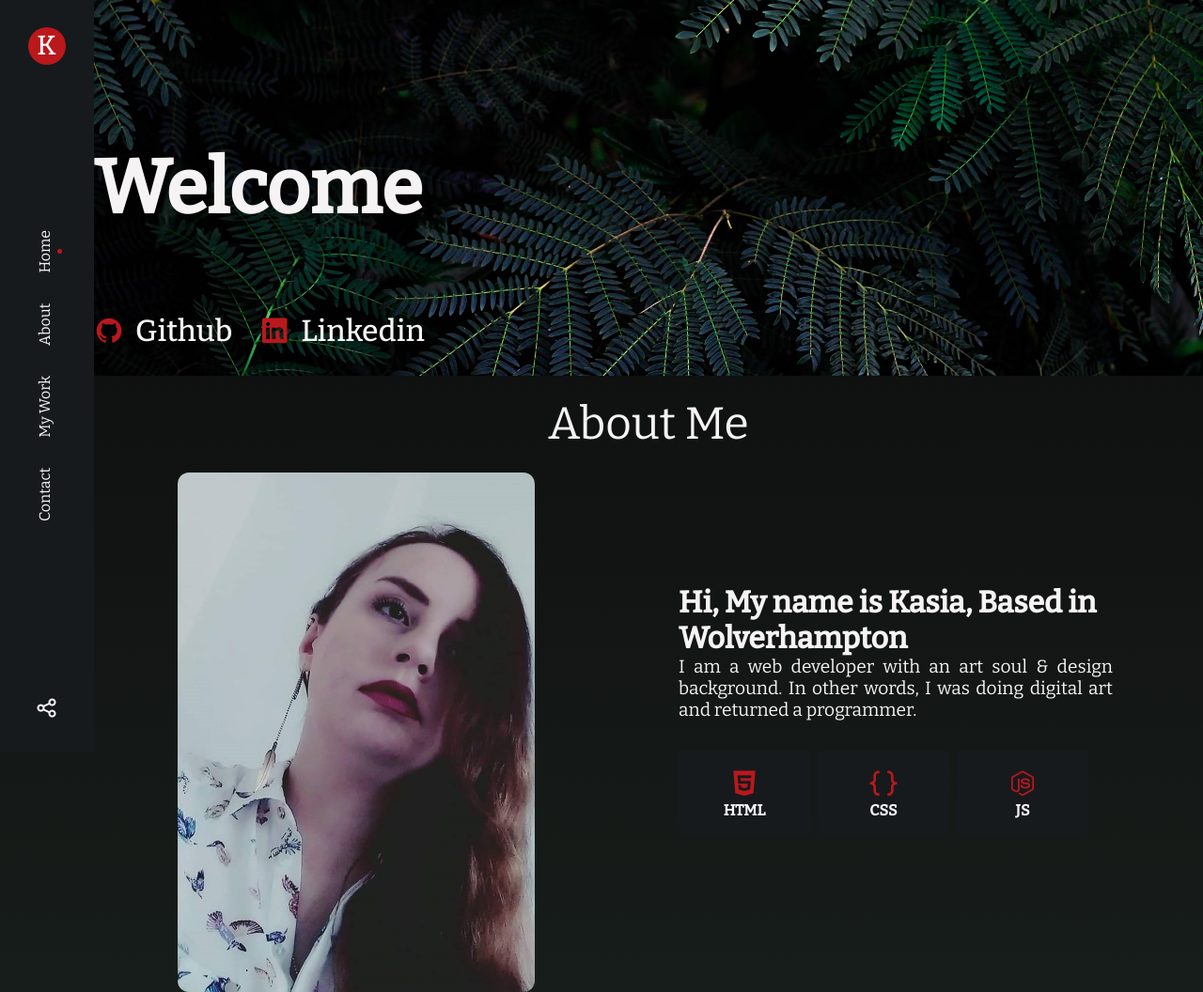
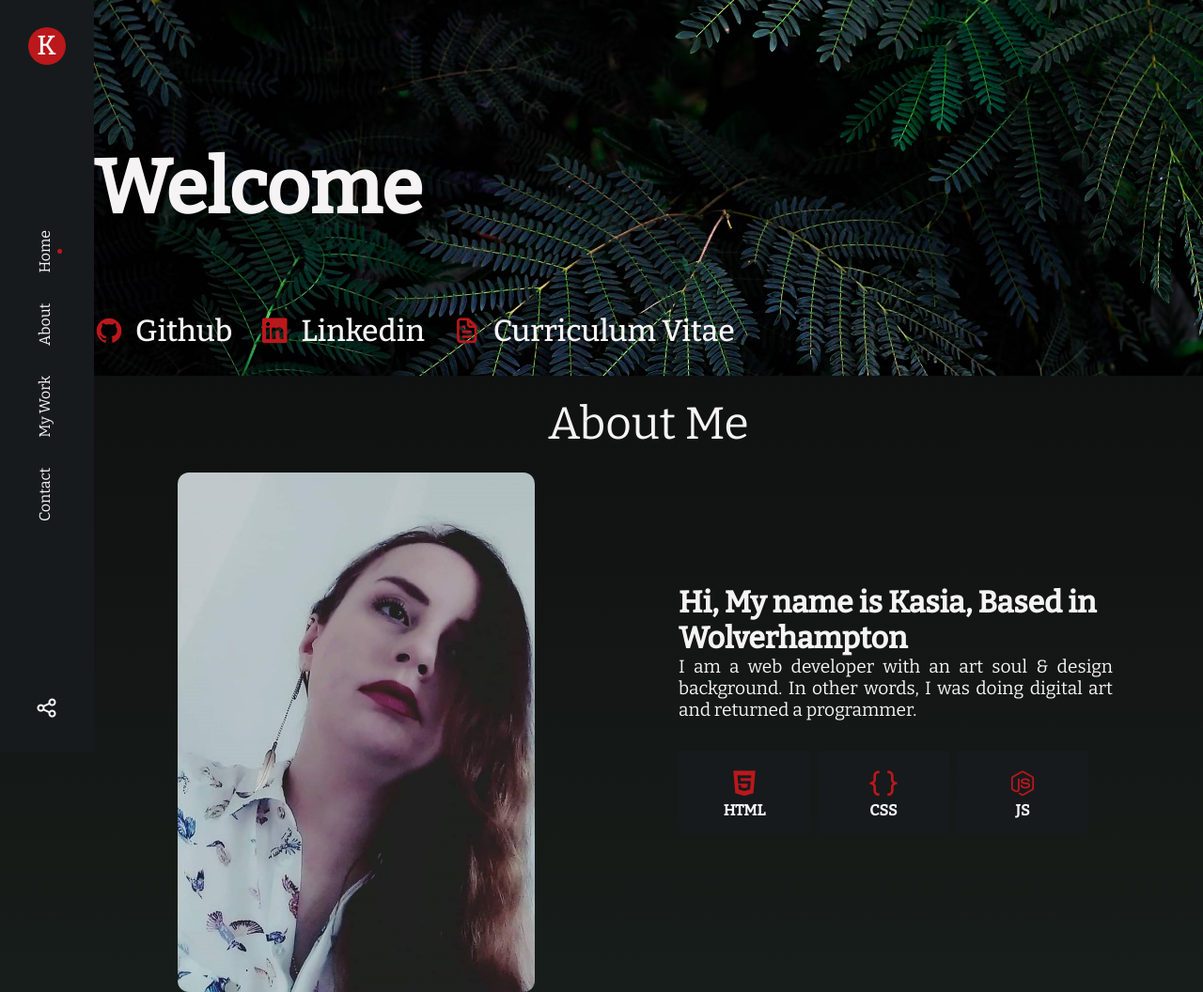
Before and after one commit to katarzynajk/portfolio-project, a plain HTML site: page index.html in a window 1280 px wide. Shown: the top 1056 px of the page at 94% size. Drawn offline with nearby package versions, Linux system fonts and the light colour scheme.

Commit message:
update my portfolio with cv

```diff
--- a/index.html
+++ b/index.html
@@ -82,6 +82,16 @@
                   href="https://www.linkedin.com/in/katarzyna-jaromin-kaliciak-b281b5234/"
                   target="_blank"
                   ><h3 class="info-title">Linkedin</h3>
+                </a>
+              </div>
+            </div>
+            <div class="info-item">
+              <i class="uil uil-file-alt info-icon"></i>
+              <div>
+                <a
+                  href="https://drive.google.com/file/d/1FrqqK1nVBq4bInRL7SDjmaZ8llwskXWR/view?usp=sharing"
+                  target="_blank"
+                  ><h3 class="info-title">Curriculum Vitae</h3>
                 </a>
               </div>
             </div>
```
